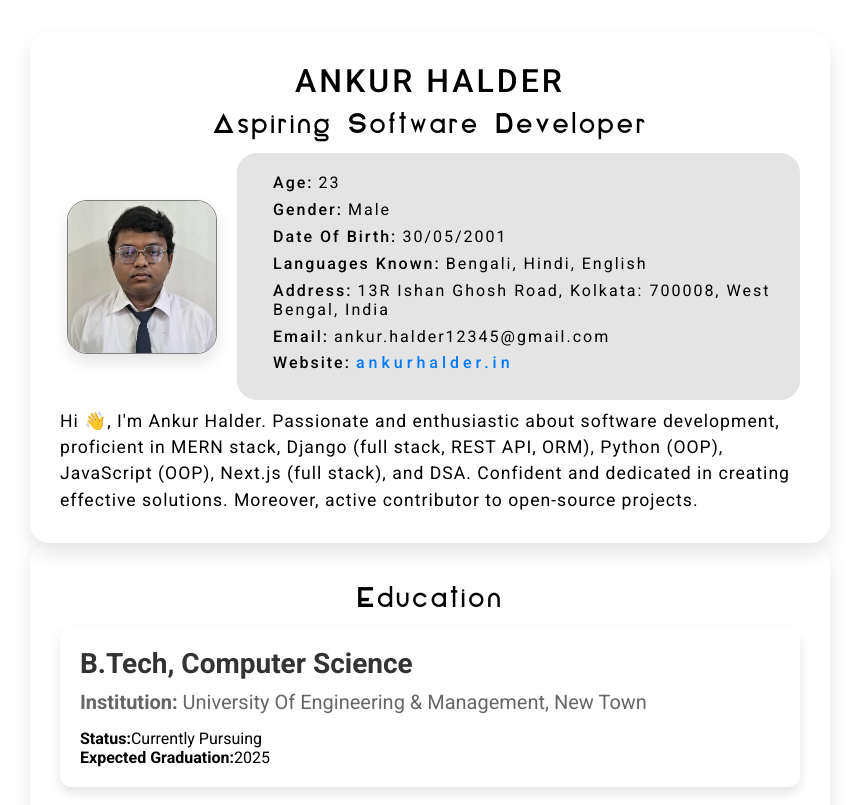
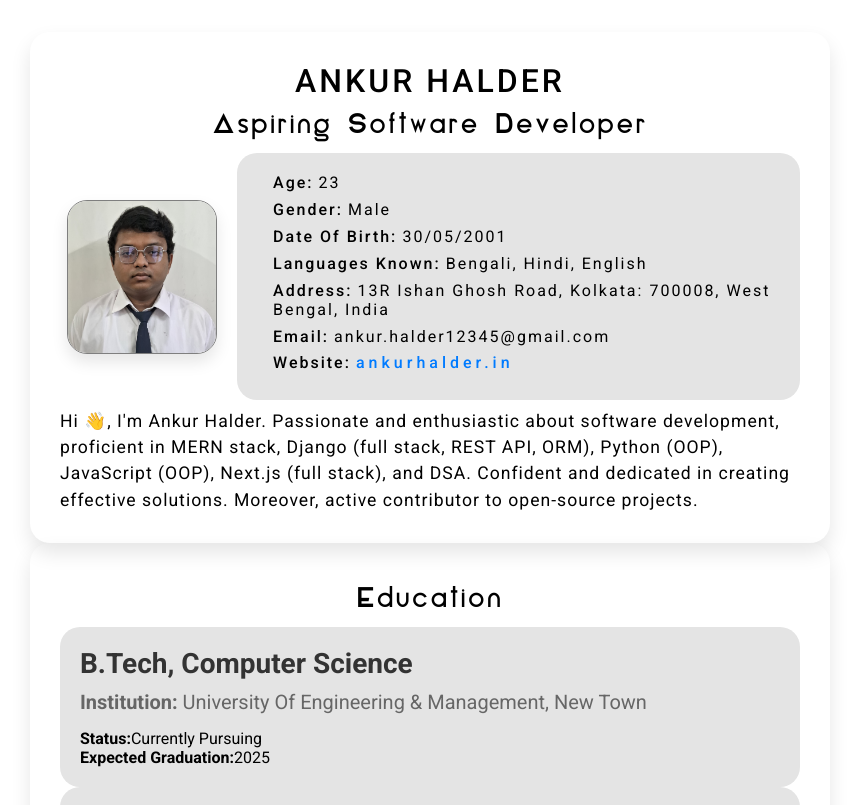
Before and after one commit to ankurhalder/resume, a React (Vite) app: page / in a window 1280 px wide. Shown: the top 805 px of the page, without its empty margins (210-1069 px from the left). Built offline with nearby package versions, Linux system fonts and the light colour scheme; a web font is replaced by a local one.

Commit message:
Refactor styles for education and personal info components

```diff
--- a/styles/components/_education.scss
+++ b/styles/components/_education.scss
@@ -44,16 +44,26 @@
   }
 
   .education-item {
+    flex: 1;
+    background-color: var(--white-3);
     padding: 20px;
-    border-radius: 12px;
-    box-shadow: 0 6px 12px rgba(0, 0, 0, 0.1);
-    background-color: #ffffff;
-    margin-bottom: 30px;
-    transition: transform 0.3s ease;
+    border-radius: 20px;
+    @media (max-width: $breakpoint-desktop-wide) {
+    }
+    @media (max-width: $breakpoint-desktop) {
+    }
+    @media (max-width: $breakpoint-large-tablet) {
+    }
+    @media (max-width: $breakpoint-tablet) {
+      margin: 0 0 2% 0;
+      padding: 10px;
+    }
+    @media (max-width: $breakpoint-phone) {
+    }
 
     &:hover {
       transform: translateY(-5px);
-      box-shadow: 0 8px 16px rgba(0, 0, 0, 0.2);
+      box-shadow: 0 15px 30px var(--black-shadow-light-1);
     }
 
     .degree {
@@ -70,20 +80,67 @@
     }
 
     .details {
-      margin-top: 20px;
+      flex: 1;
+      background-color: var(--white-3);
+      padding: 20px;
+      border-radius: 20px;
+      @media (max-width: $breakpoint-desktop-wide) {
+      }
+      @media (max-width: $breakpoint-desktop) {
+      }
+      @media (max-width: $breakpoint-large-tablet) {
+      }
+      @media (max-width: $breakpoint-tablet) {
+        margin: 0 0 2% 0;
+        padding: 10px;
+      }
+      @media (max-width: $breakpoint-phone) {
+      }
 
       .detail {
-        margin-bottom: 15px;
-        color: #555555;
-
+        font-family: var(--font-roboto);
+        color: var(--black);
+        letter-spacing: 2px;
+        margin: 0 0 1.5% 3%;
+        font-size: var(--font-12);
+        @media (max-width: $breakpoint-desktop-wide) {
+        }
+        @media (max-width: $breakpoint-desktop) {
+        }
+        @media (max-width: $breakpoint-large-tablet) {
+          font-size: var(--font-11);
+        }
+        @media (max-width: $breakpoint-tablet) {
+        }
+        @media (max-width: $breakpoint-phone) {
+        }
         strong {
-          color: #333333;
-          margin-right: 5px;
+          font-weight: 500;
+          text-transform: capitalize;
+          @media (max-width: $breakpoint-desktop-wide) {
+          }
+          @media (max-width: $breakpoint-desktop) {
+          }
+          @media (max-width: $breakpoint-large-tablet) {
+          }
+          @media (max-width: $breakpoint-tablet) {
+          }
+          @media (max-width: $breakpoint-phone) {
+          }
         }
-
         span {
-          color: #444444;
-          font-weight: bold;
+          margin: 0 0 0 1%;
+          font-weight: 400;
+          @media (max-width: $breakpoint-desktop-wide) {
+          }
+          @media (max-width: $breakpoint-desktop) {
+          }
+          @media (max-width: $breakpoint-large-tablet) {
+          }
+          @media (max-width: $breakpoint-tablet) {
+          }
+          @media (max-width: $breakpoint-phone) {
+          }
         }
       }
     }
--- a/styles/components/_personalInfo.scss
+++ b/styles/components/_personalInfo.scss
@@ -108,6 +108,7 @@
       background-color: var(--white-3);
       padding: 20px;
       border-radius: 20px;
+      transition: box-shadow 0.3s ease-in-out, transform 0.3s ease-in-out;
       @media (max-width: $breakpoint-desktop-wide) {
       }
       @media (max-width: $breakpoint-desktop) {
@@ -119,6 +120,10 @@
         padding: 10px;
       }
       @media (max-width: $breakpoint-phone) {
+      }
+      &:hover {
+        transform: translateY(2px);
+        box-shadow: 0 10px 20px var(--black-shadow-medium);
       }
       .detail {
         font-family: var(--font-roboto);
```
